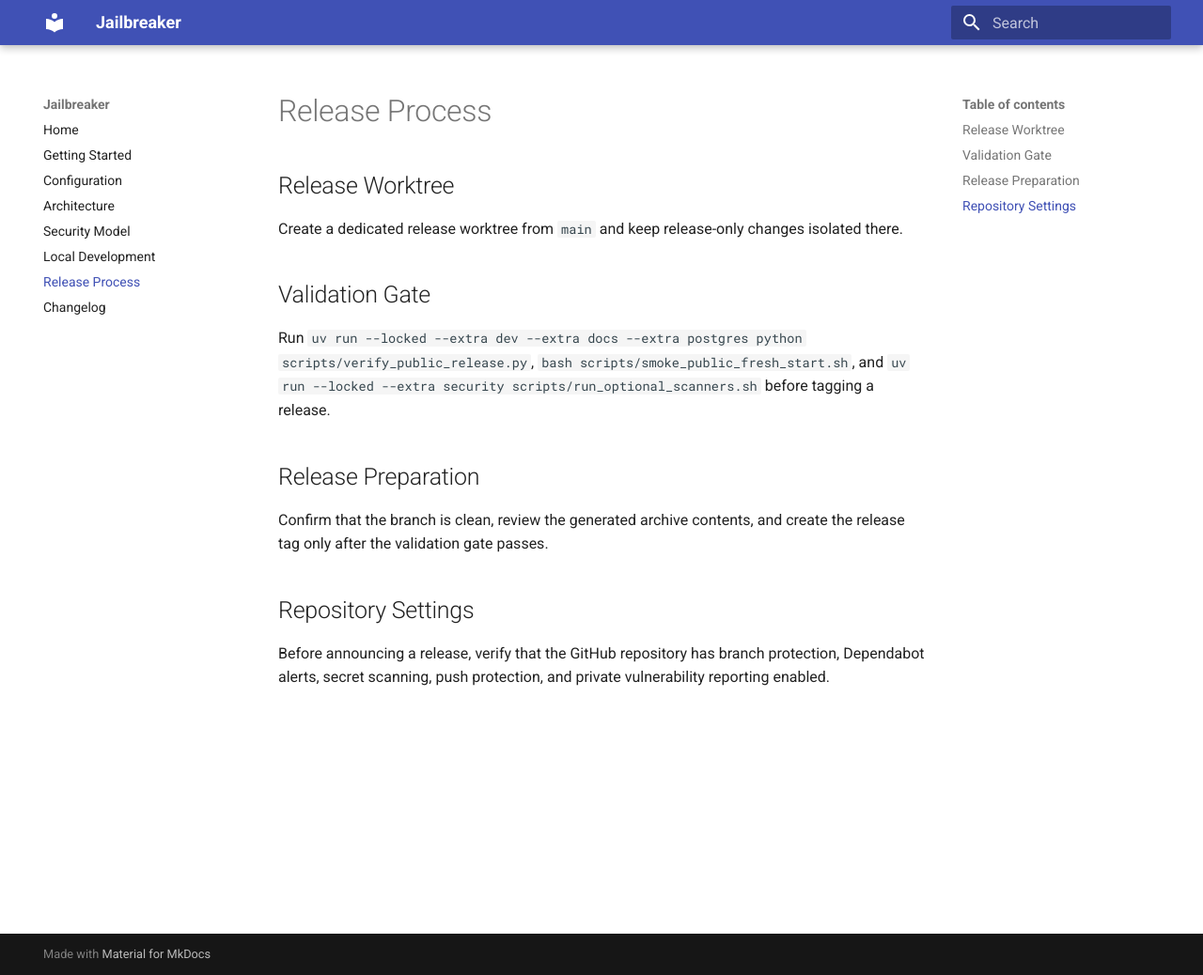
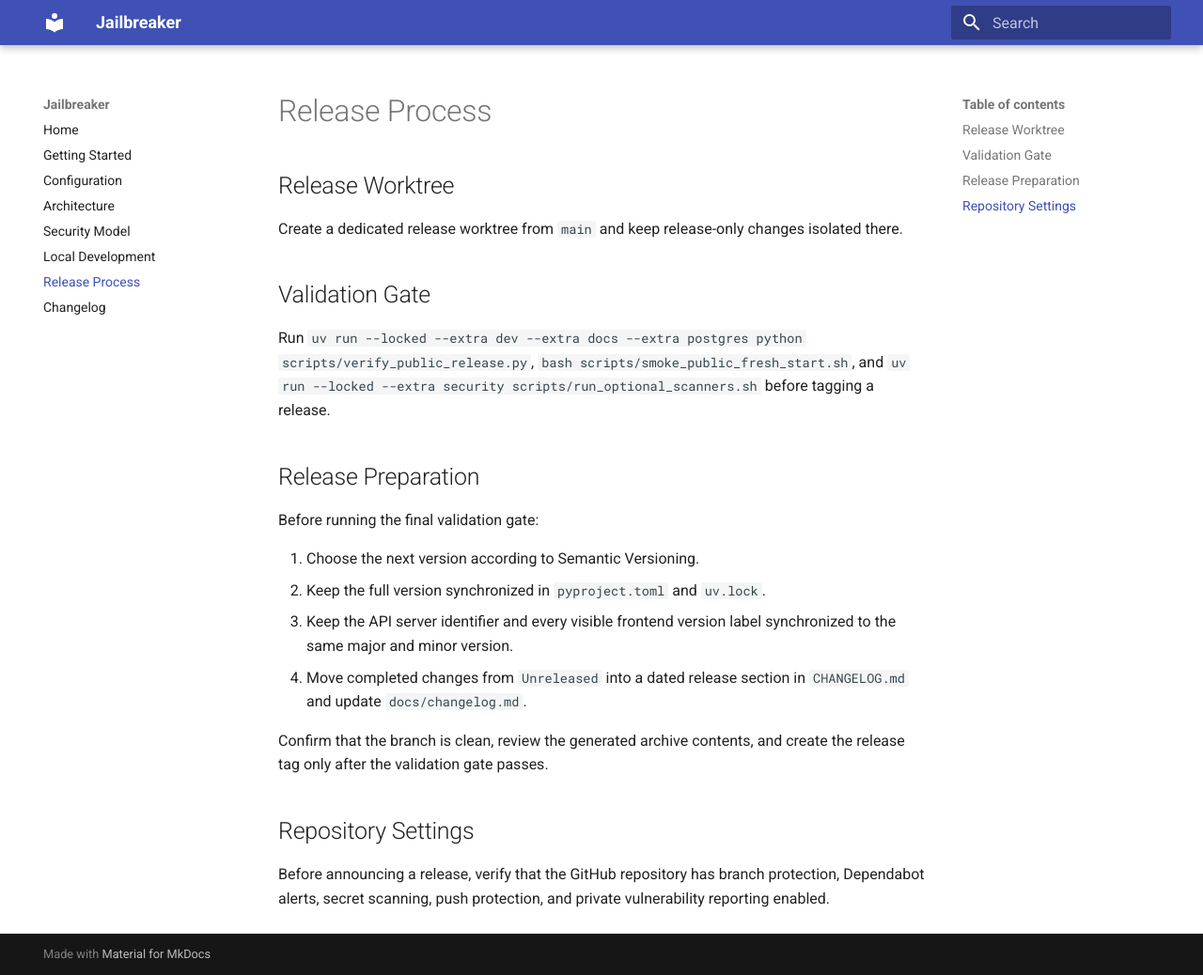
Before and after one commit to SpecterOps/Jailbreaker-CE, an MkDocs documentation site: the page built from docs/release-process.md, in a window 1280 px wide and 1038 px high. Shown: the whole window at 94% size. Built offline with MkDocs 1.6.1 and Material for MkDocs 9.7.7, drawn with Linux system fonts in a browser that asks for light colours.

Commit message:
chore: prepare 0.2.0 release

```diff
--- a/docs/release-process.md
+++ b/docs/release-process.md
@@ -10,6 +10,13 @@ Run `uv run --locked --extra dev --extra docs --extra postgres python scripts/ve
 
 ## Release Preparation
 
+Before running the final validation gate:
+
+1. Choose the next version according to Semantic Versioning.
+2. Keep the full version synchronized in `pyproject.toml` and `uv.lock`.
+3. Keep the API server identifier and every visible frontend version label synchronized to the same major and minor version.
+4. Move completed changes from `Unreleased` into a dated release section in `CHANGELOG.md` and update `docs/changelog.md`.
+
 Confirm that the branch is clean, review the generated archive contents, and create the release tag only after the validation gate passes.
 
 ## Repository Settings
--- a/frontend/public/analysis.html
+++ b/frontend/public/analysis.html
@@ -11,7 +11,7 @@
       <nav class="sidebar">
         <div class="sidebar-brand">
           <span class="brand-name">Jailbreaker</span>
-          <span class="brand-version">v0.1</span>
+          <span class="brand-version">v0.2</span>
         </div>
         <div id="sidebar-nav-root" class="sidebar-nav-root" aria-label="Primary navigation"></div>
         <div class="sidebar-footer">
--- a/frontend/public/experiments.html
+++ b/frontend/public/experiments.html
@@ -11,7 +11,7 @@
       <nav class="sidebar">
         <div class="sidebar-brand">
           <span class="brand-name">Jailbreaker</span>
-          <span class="brand-version">v0.1</span>
+          <span class="brand-version">v0.2</span>
         </div>
         <div id="sidebar-nav-root" class="sidebar-nav-root" aria-label="Primary navigation"></div>
         <div class="sidebar-footer">
--- a/frontend/public/history.html
+++ b/frontend/public/history.html
@@ -11,7 +11,7 @@
       <nav class="sidebar">
         <div class="sidebar-brand">
           <span class="brand-name">Jailbreaker</span>
-          <span class="brand-version">v0.1</span>
+          <span class="brand-version">v0.2</span>
         </div>
         <div id="sidebar-nav-root" class="sidebar-nav-root" aria-label="Primary navigation"></div>
         <div class="sidebar-footer">
--- a/frontend/public/index.html
+++ b/frontend/public/index.html
@@ -11,7 +11,7 @@
       <nav class="sidebar">
         <div class="sidebar-brand">
           <span class="brand-name">Jailbreaker</span>
-          <span class="brand-version">v0.1</span>
+          <span class="brand-version">v0.2</span>
         </div>
         <ul class="sidebar-nav">
           <li class="nav-item active"><a href="/">Dashboard</a></li>
--- a/pyproject.toml
+++ b/pyproject.toml
@@ -1,6 +1,6 @@
 [project]
 name = "jailbreaker"
-version = "0.1.0"
+version = "0.2.0"
 description = "Local offline LLM safety evaluation harness"
 readme = "README.md"
 requires-python = ">=3.11"
```
Also changed, not shown: CHANGELOG.md (+21 -0 lines), docs/changelog.md (+3 -1 lines), 3 other files.
